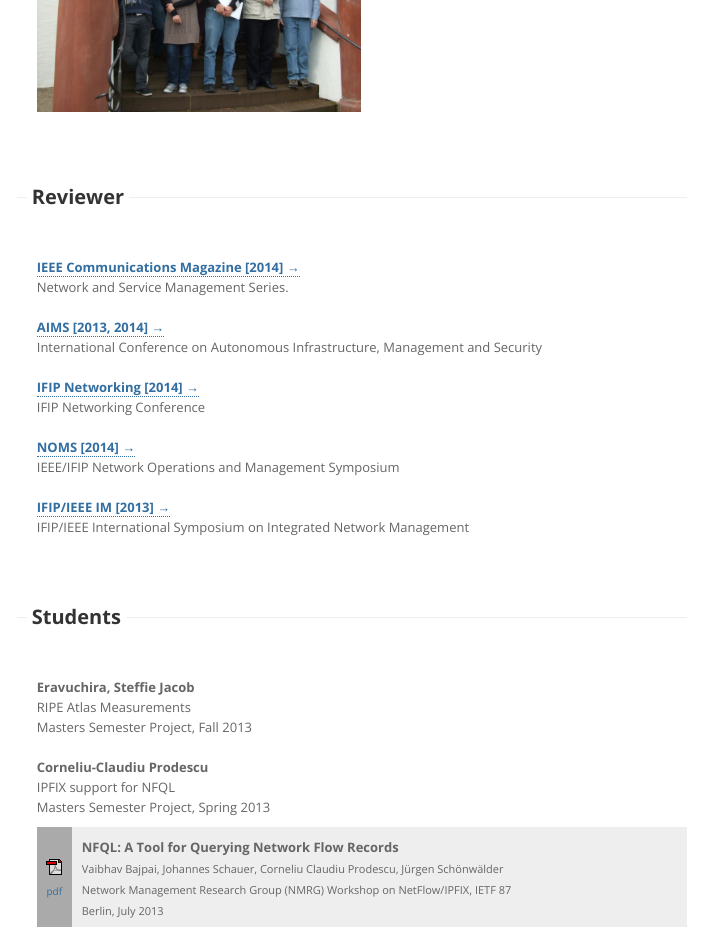
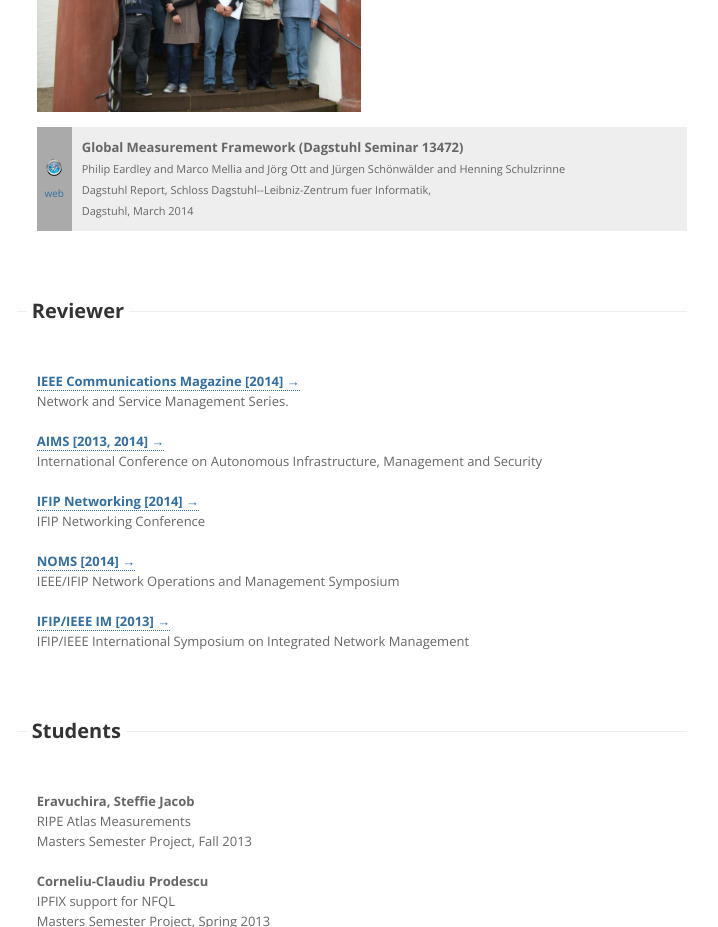
Before and after one commit to nnakamot/vbajpai.github.com, a plain HTML site: page activities.html in a window 1280 px wide. Shown: the part 1000-1927 px from the top of the page, without its empty margins (403-1121 px from the left). Drawn offline with nearby package versions, Linux system fonts and the light colour scheme; a web font is replaced by a local one.

Commit message:
added dagstuhl report in activities

```diff
--- a/activities.html
+++ b/activities.html
@@ -159,8 +159,32 @@
                      width="60%">
                 </img>
 
+							</div>
 
-							</div>
+              <table>
+              <tbody>
+                <tr>
+                  <td class="left"><a target="_blank"
+                      href="http://dx.doi.org/10.4230/DagRep.3.11.144">
+                                   <img src="images/web.png"><br>web</a></td>
+                  <td>
+
+                    <span class="title">
+                      Global Measurement Framework (Dagstuhl Seminar 13472)
+                    </span>
+
+                    <span class="title-content">
+                      <br> Philip Eardley and Marco Mellia and Jörg Ott and
+                      Jürgen Schönwälder and Henning Schulzrinne
+                      <br> Dagstuhl Report, Schloss Dagstuhl--Leibniz-Zentrum
+                      fuer Informatik,
+                      <br> Dagstuhl, March 2014
+                    </span>
+                  </td>
+                </tr>
+              </tbody>
+              </table>
+
 
 					</fieldset>
 
```
